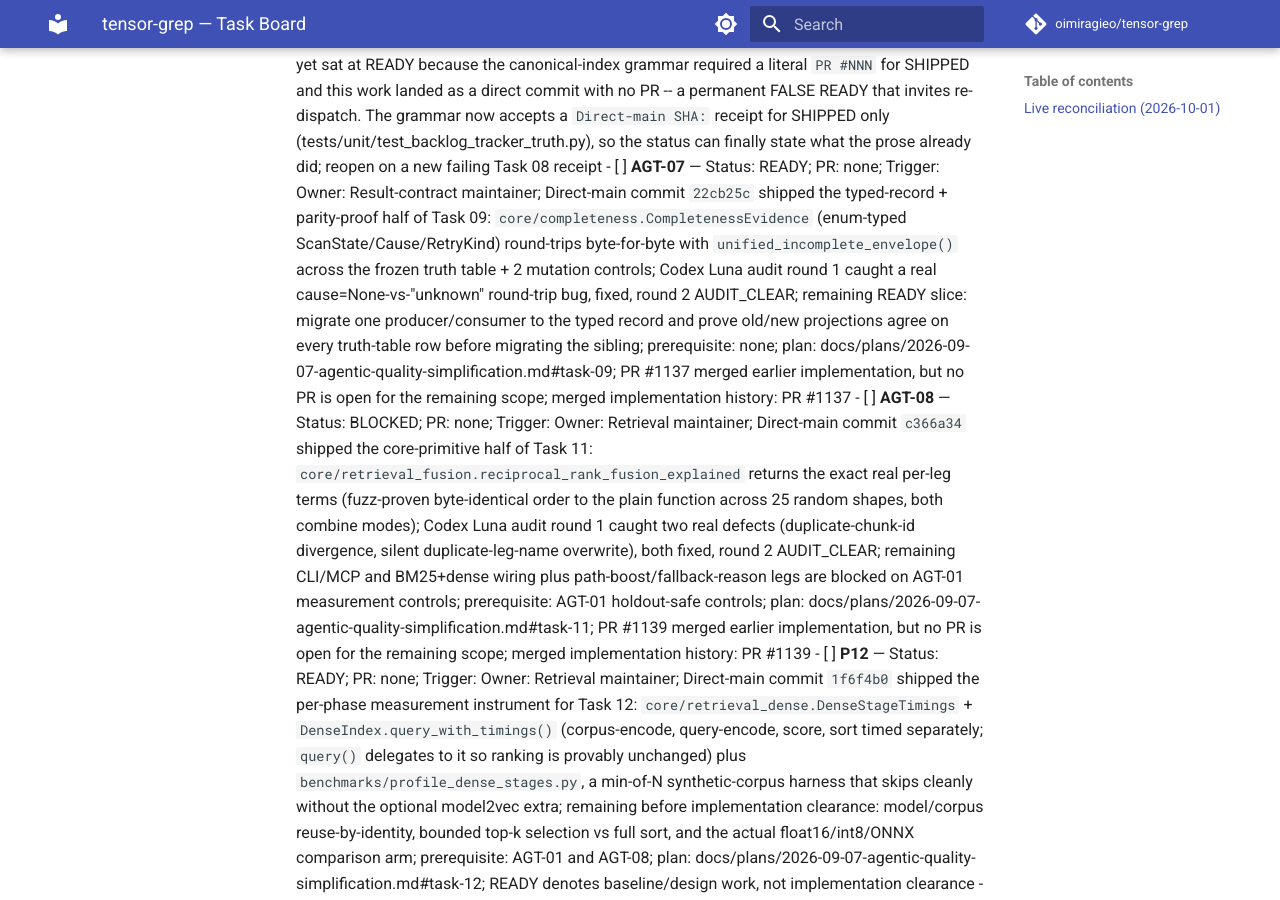
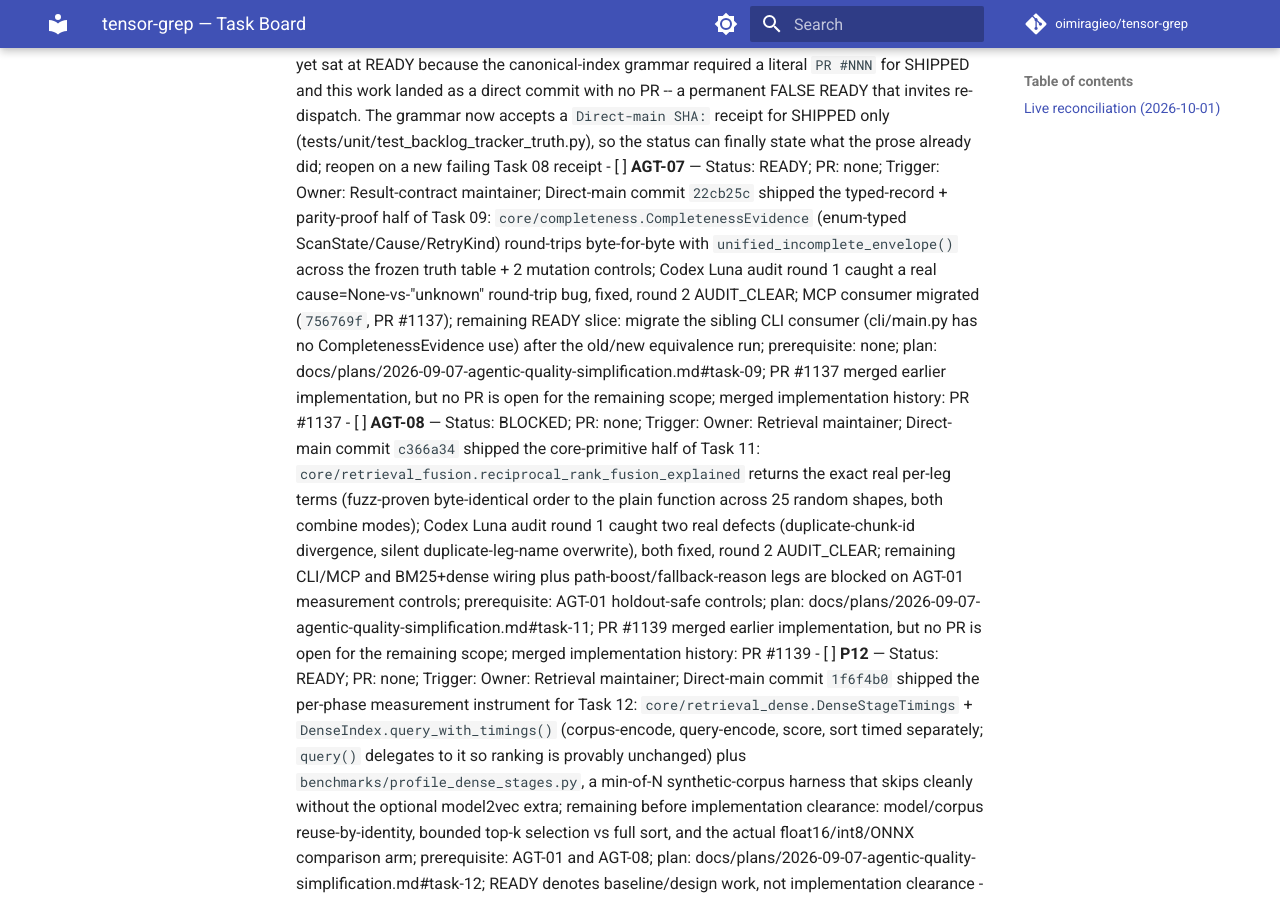
Before and after one commit to oimiragieo/tensor-grep, an MkDocs documentation site: the page built from docs/TASK_BOARD.md, in a window 1280 px wide and 900 px high, scrolled down 6960 px. Built offline with MkDocs 1.6.1 and Material for MkDocs 9.7.7, drawn with Linux system fonts in a browser that asks for light colours; comment, search, counter and statistics services are not loaded.

Commit message:
docs: correct stale AGT-07 wording on TASK_BOARD; record the AGT-01/AGT-07 check
The 2026-10-01 reconcile left AGT-07 and AGT-01 unverified. Checked both:

- AGT-01 is accurate: dd3c594, bb635941 (#1159) and cc833b06 (#1160) exist
  with the stated subjects and nothing touching its files landed after
  v1.121.2.
- AGT-07's READY status is right but its wording was stale: it listed
  "migrate one producer/consumer" as remaining, yet that landed 2026-09-09
  as 756769f (#1137, mcp_server builds CompletenessEvidence and projects it
  back, with tests). #1167 does not touch CompletenessEvidence. The real
  remainder per the plan's Task 09 is the sibling CLI consumer (cli/main.py
  has no CompletenessEvidence use).

Row reworded size-neutrally (board 79,881 / 80,000 bytes); backlog.md
records the evidence and that the plan's mutation-control checkbox was
not verified either way.

Co-Authored-By: Claude Sonnet 5.5 <noreply@anthropic.com>

```diff
--- a/docs/TASK_BOARD.md
+++ b/docs/TASK_BOARD.md
@@ -190,7 +190,7 @@ Canonical status index version: 2026-09-07.1
 - [ ] **P9** — Status: BLOCKED; PR: none; Trigger: Owner: Session maintainer; `docs/design/2026-09-07-cache-ownership.md` shipped the component-ownership map and formalized `semantic_index.py`'s RETAIN/library-only disposition (guarded by `tests/unit/test_semantic_index_dormant_disposition.py`); remaining zero-redundant-warm-map-builds prepare-from-map extraction and generation-safe publication are blocked on AGT-02 and AGT-03's residual contracts, both touching shared `prepare_service.py`/`session_store.py`; prerequisite: AGT-02 and AGT-03; existing daemon gates preserved; plan: docs/plans/2026-09-07-agentic-quality-simplification.md#task-06; PR #1140 merged earlier implementation but no PR is open for the remaining scope; merged implementation history: PR #1140
 - [ ] **P13** — Status: READY; PR: none; Trigger: Owner: Architecture maintainer; Direct-main commit `e7ee4f0` shipped the "freeze import edges" half of Task 07: `core/import_edges.py` (ast-based, dependency-free, correctly resolves relative cross-package imports per Codex Luna audit fix) plus `docs/design/2026-09-07-import-edges-baseline.json` and `tests/unit/test_import_edges_baseline.py` pinning the current cli/core/backends/io graph, including pre-existing violations (core->cli, backends->cli) not yet enforced against; remaining before implementation clearance: adopting import-linter itself (P13's original scope, still open), the CLI/MCP shared-service extraction (moving code, not just freezing the graph), and preserving public wrappers/monkeypatch behavior during that extraction per file-split-package-pattern; prerequisite: none; plan: docs/plans/2026-09-07-agentic-quality-simplification.md#task-07; READY denotes baseline/design work, not implementation clearance
 - [x] **AGT-06** — Status: SHIPPED; PR: none; Trigger: Owner: CLI maintainer; Direct-main commit `390c39f` shipped the full Task 08 scope: `io/root_probe.iter_top_level_vendored_dirs` shared between bootstrap's short-circuit and main.py's sorted-diagnostics adapters, frozen fixture-table parity test locked pre-refactor baseline and re-confirmed post-refactor (174/174 + 288/288 wider sweep), Codex Luna (read-only) AUDIT_CLEAR; no remaining Task 08 checkboxes; prerequisite: none; plan: docs/plans/2026-09-07-agentic-quality-simplification.md#task-08; Direct-main SHA: 390c39f; CLOSED 2026-09-12: the row said "no remaining Task 08 checkboxes" yet sat at READY because the canonical-index grammar required a literal `PR #NNN` for SHIPPED and this work landed as a direct commit with no PR -- a permanent FALSE READY that invites re-dispatch. The grammar now accepts a `Direct-main SHA:` receipt for SHIPPED only (tests/unit/test_backlog_tracker_truth.py), so the status can finally state what the prose already did; reopen on a new failing Task 08 receipt
-- [ ] **AGT-07** — Status: READY; PR: none; Trigger: Owner: Result-contract maintainer; Direct-main commit `22cb25c` shipped the typed-record + parity-proof half of Task 09: `core/completeness.CompletenessEvidence` (enum-typed ScanState/Cause/RetryKind) round-trips byte-for-byte with `unified_incomplete_envelope()` across the frozen truth table + 2 mutation controls; Codex Luna audit round 1 caught a real cause=None-vs-"unknown" round-trip bug, fixed, round 2 AUDIT_CLEAR; remaining READY slice: migrate one producer/consumer to the typed record and prove old/new projections agree on every truth-table row before migrating the sibling; prerequisite: none; plan: docs/plans/2026-09-07-agentic-quality-simplification.md#task-09; PR #1137 merged earlier implementation, but no PR is open for the remaining scope; merged implementation history: PR #1137
+- [ ] **AGT-07** — Status: READY; PR: none; Trigger: Owner: Result-contract maintainer; Direct-main commit `22cb25c` shipped the typed-record + parity-proof half of Task 09: `core/completeness.CompletenessEvidence` (enum-typed ScanState/Cause/RetryKind) round-trips byte-for-byte with `unified_incomplete_envelope()` across the frozen truth table + 2 mutation controls; Codex Luna audit round 1 caught a real cause=None-vs-"unknown" round-trip bug, fixed, round 2 AUDIT_CLEAR; MCP consumer migrated (`756769f`, PR #1137); remaining READY slice: migrate the sibling CLI consumer (cli/main.py has no CompletenessEvidence use) after the old/new equivalence run; prerequisite: none; plan: docs/plans/2026-09-07-agentic-quality-simplification.md#task-09; PR #1137 merged earlier implementation, but no PR is open for the remaining scope; merged implementation history: PR #1137
 - [ ] **AGT-08** — Status: BLOCKED; PR: none; Trigger: Owner: Retrieval maintainer; Direct-main commit `c366a34` shipped the core-primitive half of Task 11: `core/retrieval_fusion.reciprocal_rank_fusion_explained` returns the exact real per-leg terms (fuzz-proven byte-identical order to the plain function across 25 random shapes, both combine modes); Codex Luna audit round 1 caught two real defects (duplicate-chunk-id divergence, silent duplicate-leg-name overwrite), both fixed, round 2 AUDIT_CLEAR; remaining CLI/MCP and BM25+dense wiring plus path-boost/fallback-reason legs are blocked on AGT-01 measurement controls; prerequisite: AGT-01 holdout-safe controls; plan: docs/plans/2026-09-07-agentic-quality-simplification.md#task-11; PR #1139 merged earlier implementation, but no PR is open for the remaining scope; merged implementation history: PR #1139
 - [ ] **P12** — Status: READY; PR: none; Trigger: Owner: Retrieval maintainer; Direct-main commit `1f6f4b0` shipped the per-phase measurement instrument for Task 12: `core/retrieval_dense.DenseStageTimings` + `DenseIndex.query_with_timings()` (corpus-encode, query-encode, score, sort timed separately; `query()` delegates to it so ranking is provably unchanged) plus `benchmarks/profile_dense_stages.py`, a min-of-N synthetic-corpus harness that skips cleanly without the optional model2vec extra; remaining before implementation clearance: model/corpus reuse-by-identity, bounded top-k selection vs full sort, and the actual float16/int8/ONNX comparison arm; prerequisite: AGT-01 and AGT-08; plan: docs/plans/2026-09-07-agentic-quality-simplification.md#task-12; READY denotes baseline/design work, not implementation clearance
 - [ ] **P14** — Status: READY; PR: none; Trigger: Owner: Symbol intelligence maintainer; Direct-main commit `3a69430` shipped Task 13's inventory checkbox: docs/design/2026-09-07-p14-provenance-census.md census confirms defs/refs/callers and mcp_symbol_tools.py carry no per-fact provenance today (only a per-file/per-target string exists at repo_map.py:2416), and removed/hedged the unsubstantiated first-to-market claim per the audit's own research-correction note, pinned by tests/unit/test_symbol_fact_provenance.py; remaining before implementation clearance: the actual provenance envelope + method/freshness/confidence_kind fields on defs/refs/callers, and the LSP precise-provider pilot; prerequisite: AGT-01/02/07 shipped baseline primitives only, with AGT-01 fixture authority BLOCKED and AGT-02/07 residual scopes READY; plan: docs/plans/2026-09-07-agentic-quality-simplification.md#task-13; READY denotes P14 baseline/design work, not implementation clearance
```
Also changed, not shown: backlog.md (+1 -1 lines).
